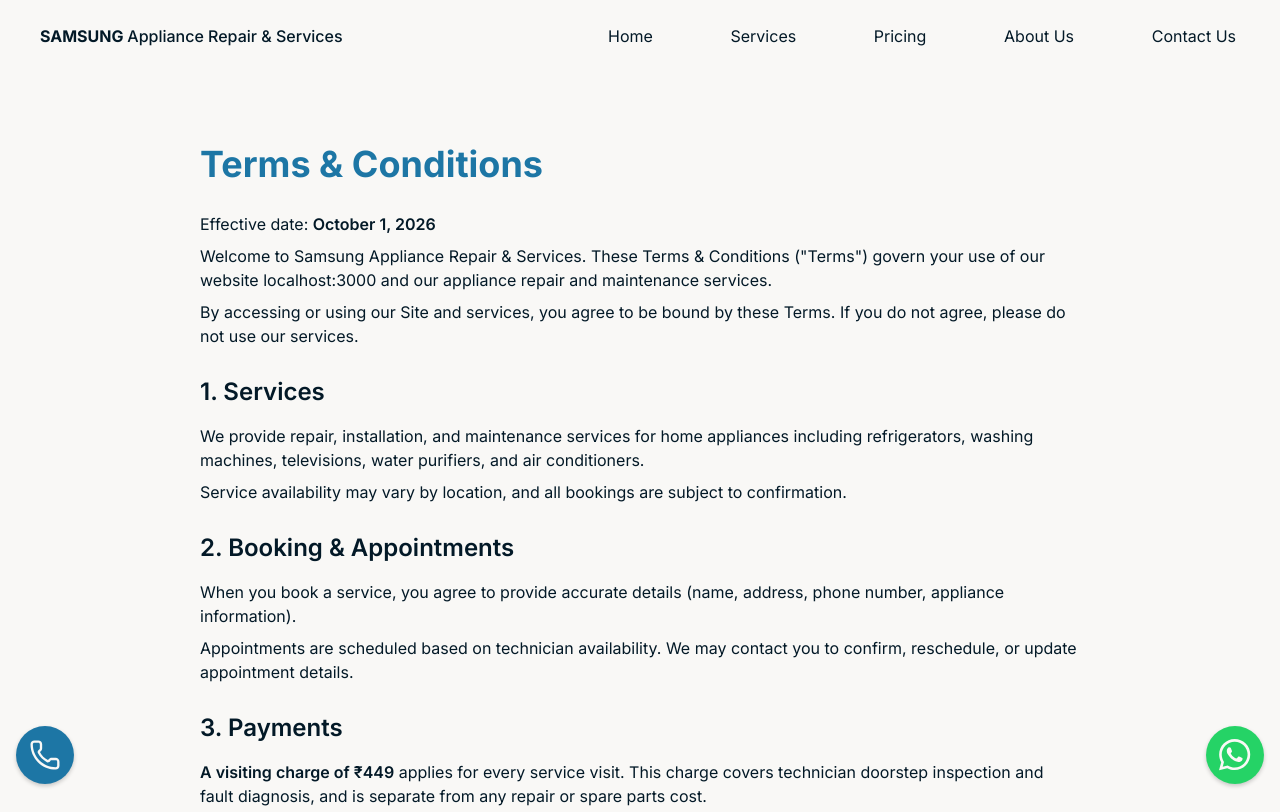
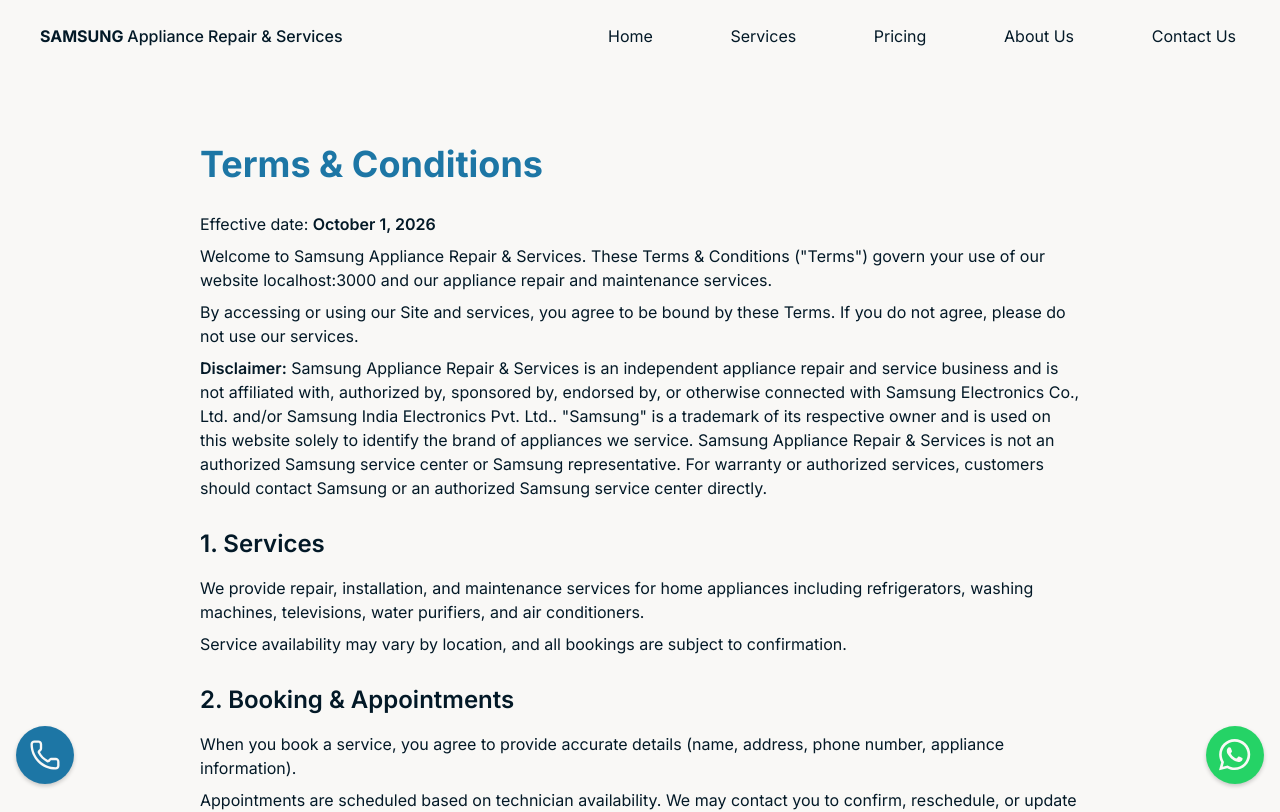
Before and after one commit to Mariah0-0/samsung-appliance-repair-and-services, a Next.js app: page /terms-of-service in a window 1280 px wide. Shown: the top 812 px of the page. Built offline with nearby package versions, Linux system fonts and the light colour scheme.

Commit message:
add disclaimer in terms of service page

```diff
--- a/app/config/site.constants.lg.ts
+++ b/app/config/site.constants.lg.ts
@@ -16,6 +16,7 @@
   business: {
     name: "LG Appliance Repair & Services",
     brand: "LG",
+    legalEntity: "LG Electronics Inc. and/or LG Electronics India Pvt. Ltd.",
     icon: "lg-favicon.ico",
   },
   contact,
--- a/app/config/site.constants.samsung.ts
+++ b/app/config/site.constants.samsung.ts
@@ -16,6 +16,8 @@
   business: {
     name: "Samsung Appliance Repair & Services",
     brand: "Samsung",
+    legalEntity:
+      "Samsung Electronics Co., Ltd. and/or Samsung India Electronics Pvt. Ltd.",
     icon: "samsung-favicon.ico",
   },
   contact,
--- a/app/terms-of-service/page.tsx
+++ b/app/terms-of-service/page.tsx
@@ -23,9 +23,22 @@
         govern your use of our website {domain} and our appliance repair and
         maintenance services.
       </p>
-      <p className="mb-7">
+      <p className="mb-2">
         By accessing or using our Site and services, you agree to be bound by
         these Terms. If you do not agree, please do not use our services.
+      </p>
+
+      <p className="mb-7">
+        <span className="font-semibold">Disclaimer:</span> {business.name} is an
+        independent appliance repair and service business and is not affiliated
+        with, authorized by, sponsored by, endorsed by, or otherwise connected
+        with {business.legalEntity}. &quot;{business.brand}&quot; is a trademark
+        of its respective owner and is used on this website solely to identify
+        the brand of appliances we service. {business.name} is not an authorized{" "}
+        {business.brand} service center or {business.brand} representative. For
+        warranty or authorized services, customers should contact{" "}
+        {business.brand} or an authorized {business.brand} service center
+        directly.
       </p>
 
       <h2 className={h2Styles}>1. Services</h2>
```
